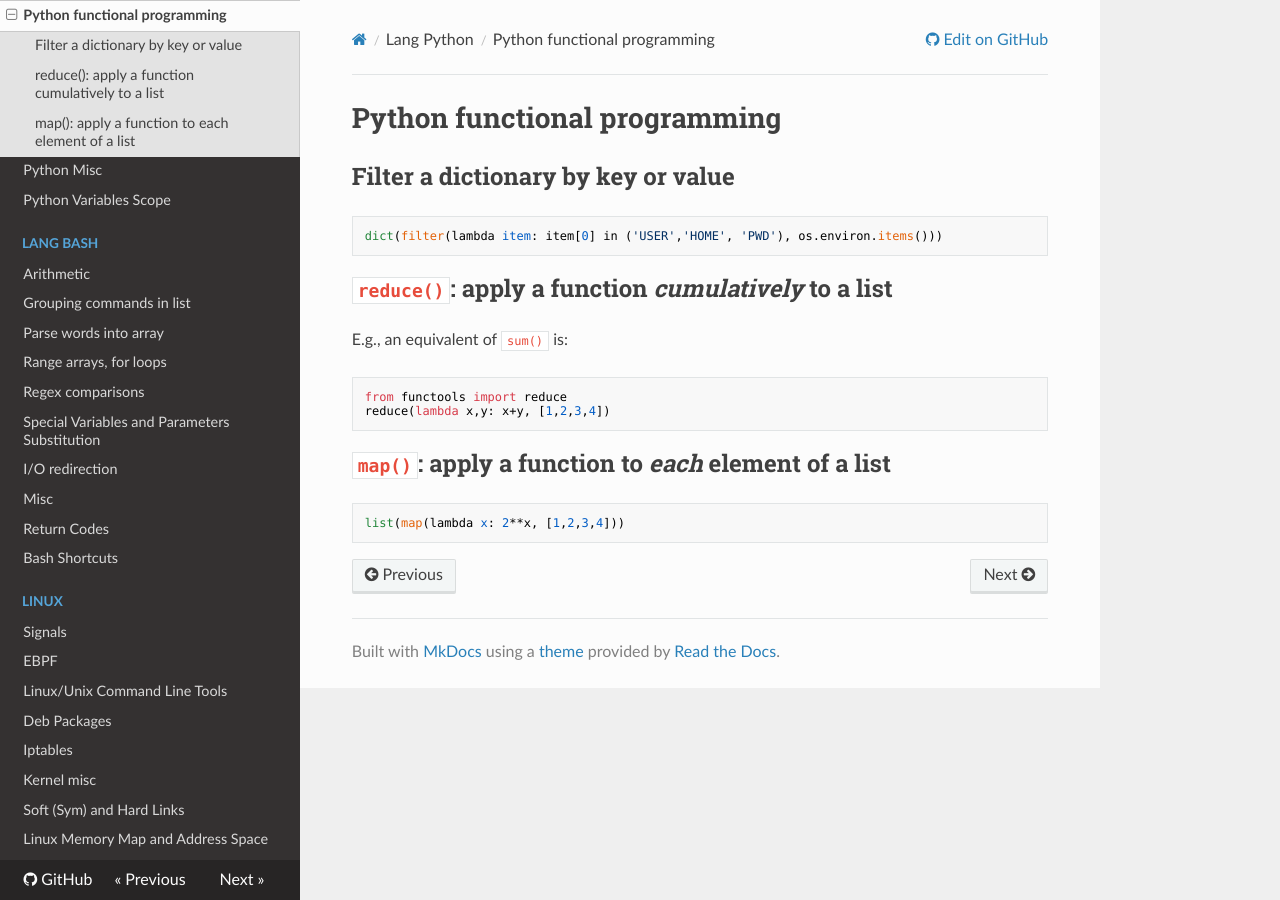
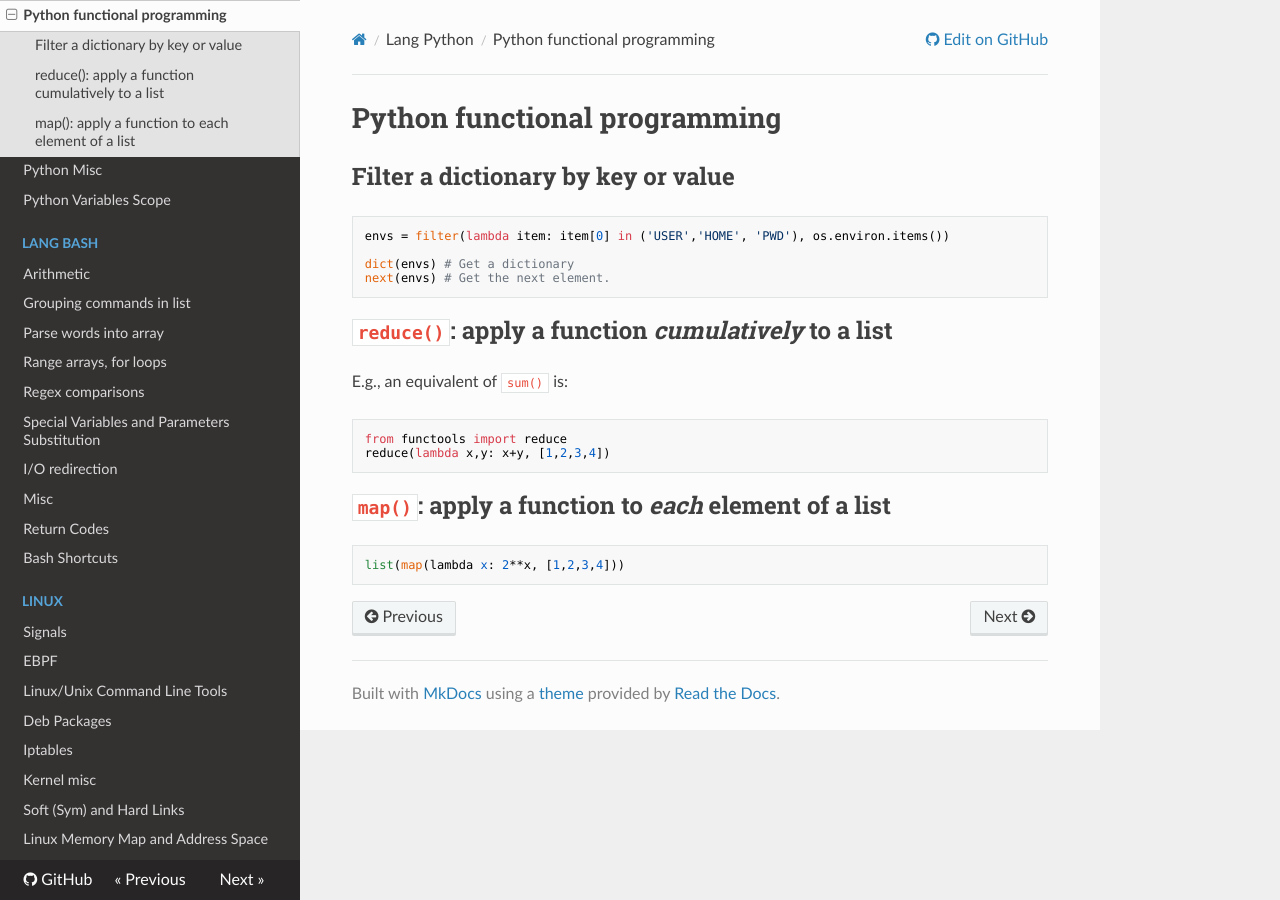
Before and after one commit to marcov/tech-notes, an MkDocs documentation site: the page built from docs/Lang-Python/functional.md, in a window 1280 px wide. Built offline with MkDocs 1.6.1, drawn with Linux system fonts in a browser that asks for light colours; nearby versions of some CDN libraries.

Commit message:
python functional

````diff
--- a/docs/Lang-Python/functional.md
+++ b/docs/Lang-Python/functional.md
@@ -2,7 +2,10 @@
 
 ## Filter a dictionary by key or value
 ```
-dict(filter(lambda item: item[0] in ('USER','HOME', 'PWD'), os.environ.items()))
+envs = filter(lambda item: item[0] in ('USER','HOME', 'PWD'), os.environ.items())
+
+dict(envs) # Get a dictionary
+next(envs) # Get the next element.
 ```
 
 ## `reduce()`: apply a function _cumulatively_ to a list
````
